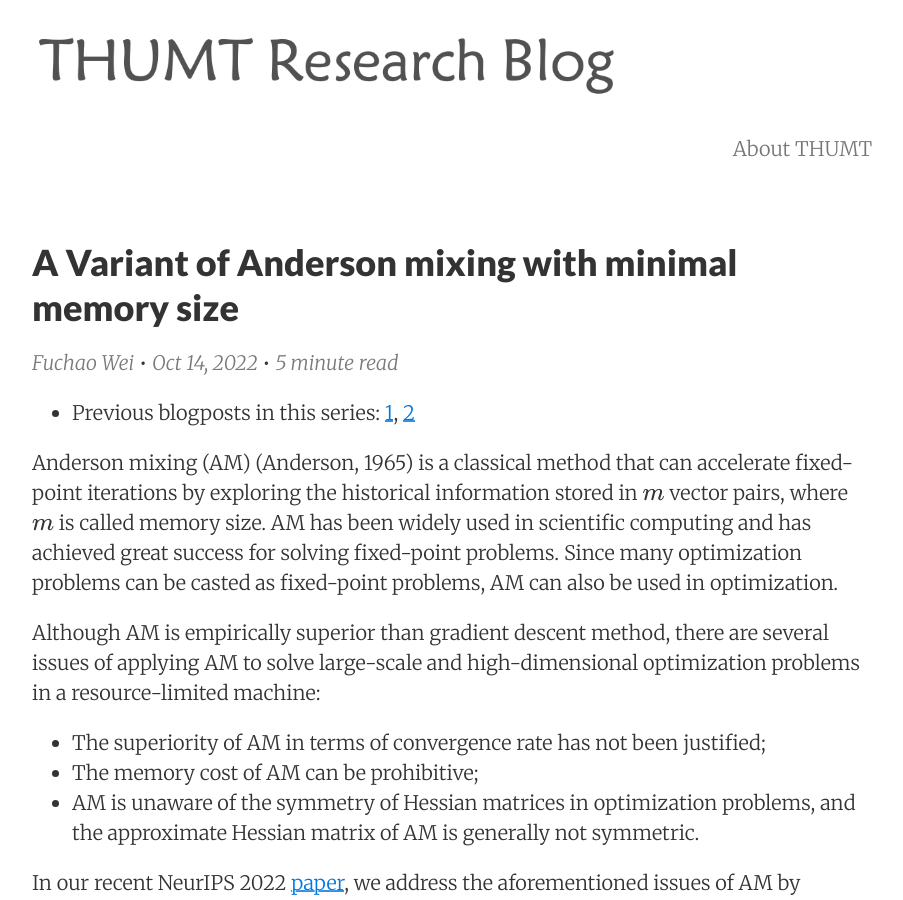
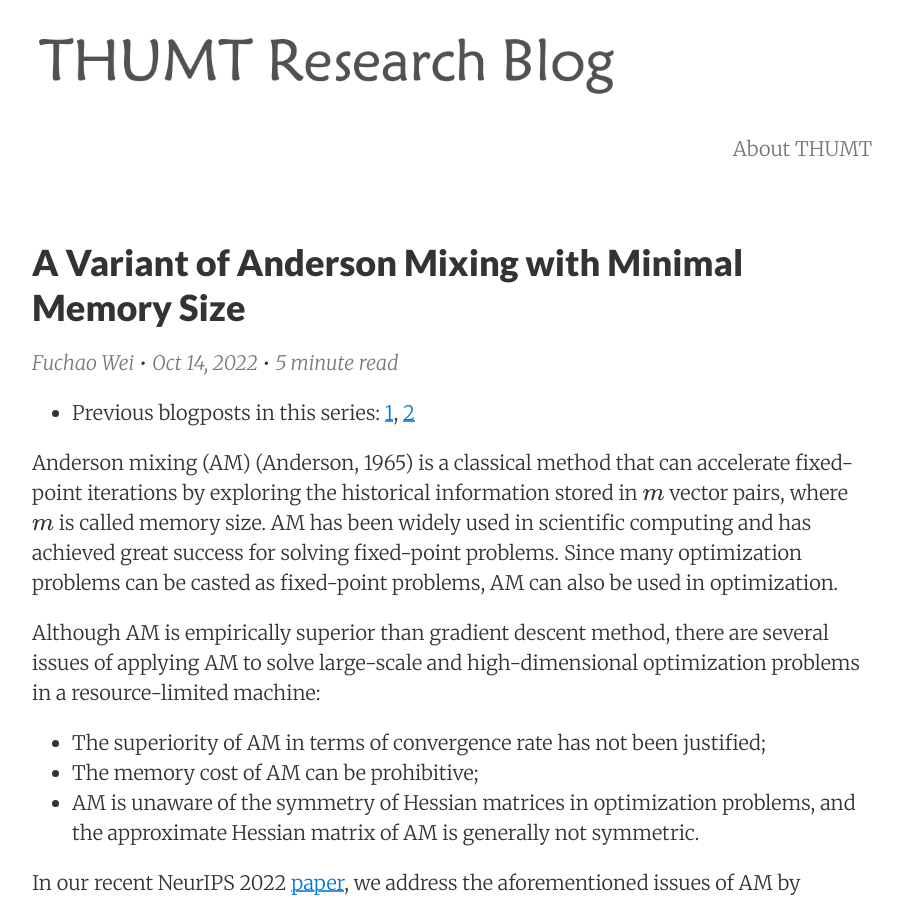
Before and after one commit to thumtblog/thumtblog.github.io, a Jekyll site: the page built from _posts/2022-10-14-minimal-memory-anderson-mixing.md, in a window 1280 px wide and 900 px high. Shown: the whole window, without its empty margins (188-1091 px from the left). Built offline with Jekyll 4.4.1, drawn with Linux system fonts in a browser that asks for light colours; nearby versions of some CDN libraries; formulas are drawn with MathJax 3; comment, search, counter and statistics services are not loaded.

Commit message:
polish min-am

```diff
--- a/_posts/2022-10-14-minimal-memory-anderson-mixing.md
+++ b/_posts/2022-10-14-minimal-memory-anderson-mixing.md
@@ -1,7 +1,7 @@
 ---
 layout:     post
 author:     "Fuchao Wei"
-title:      "A Variant of Anderson mixing with minimal memory size"
+title:      "A Variant of Anderson Mixing with Minimal Memory Size"
 date:       2022-10-14 12:00:00
 summary:    We develop a new variant of Anderson mixing that achieves minimal memory size and has promising results on deterministic optimization and training neural networks.
 image:      "/images/minimal-memory-anderson-mixing/imagenet-train-loss.png"
```
